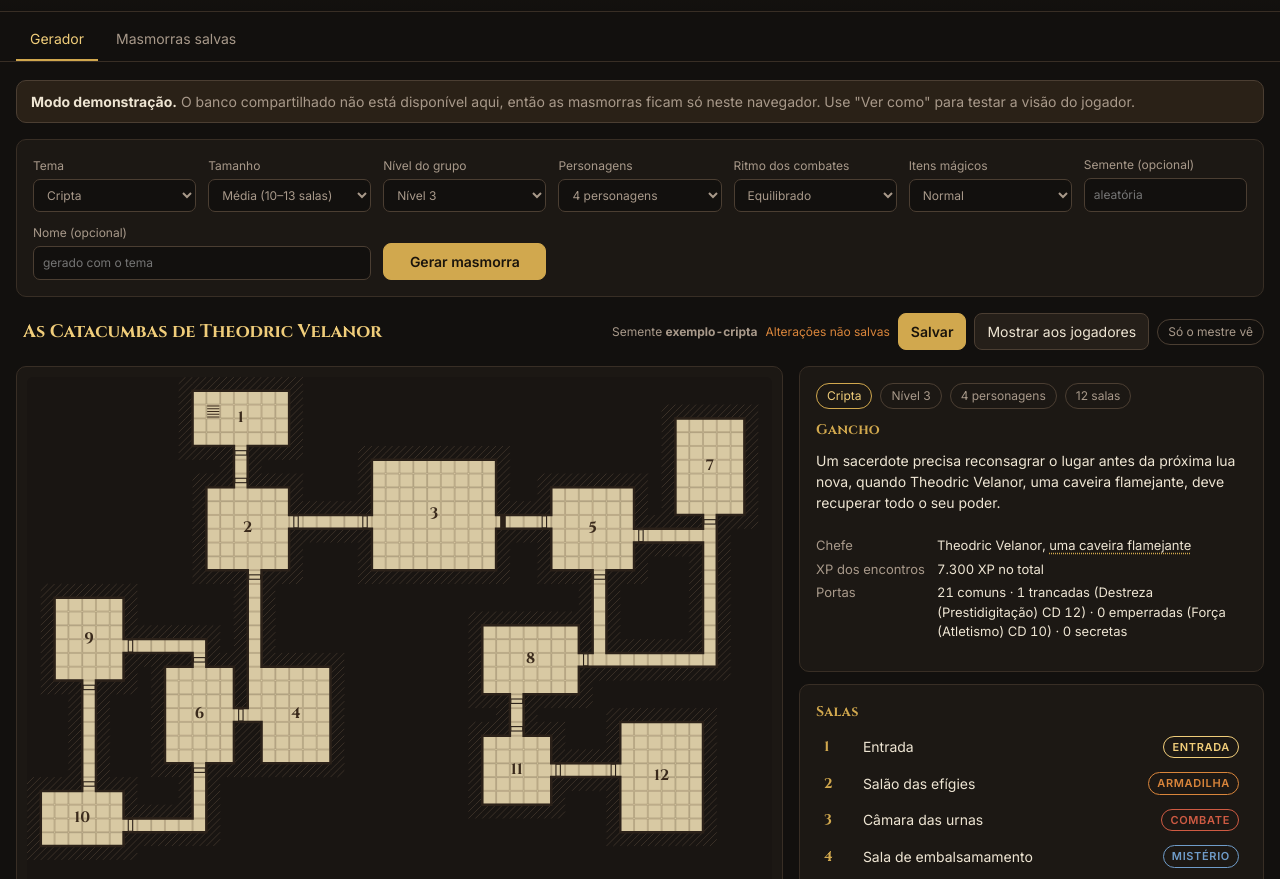
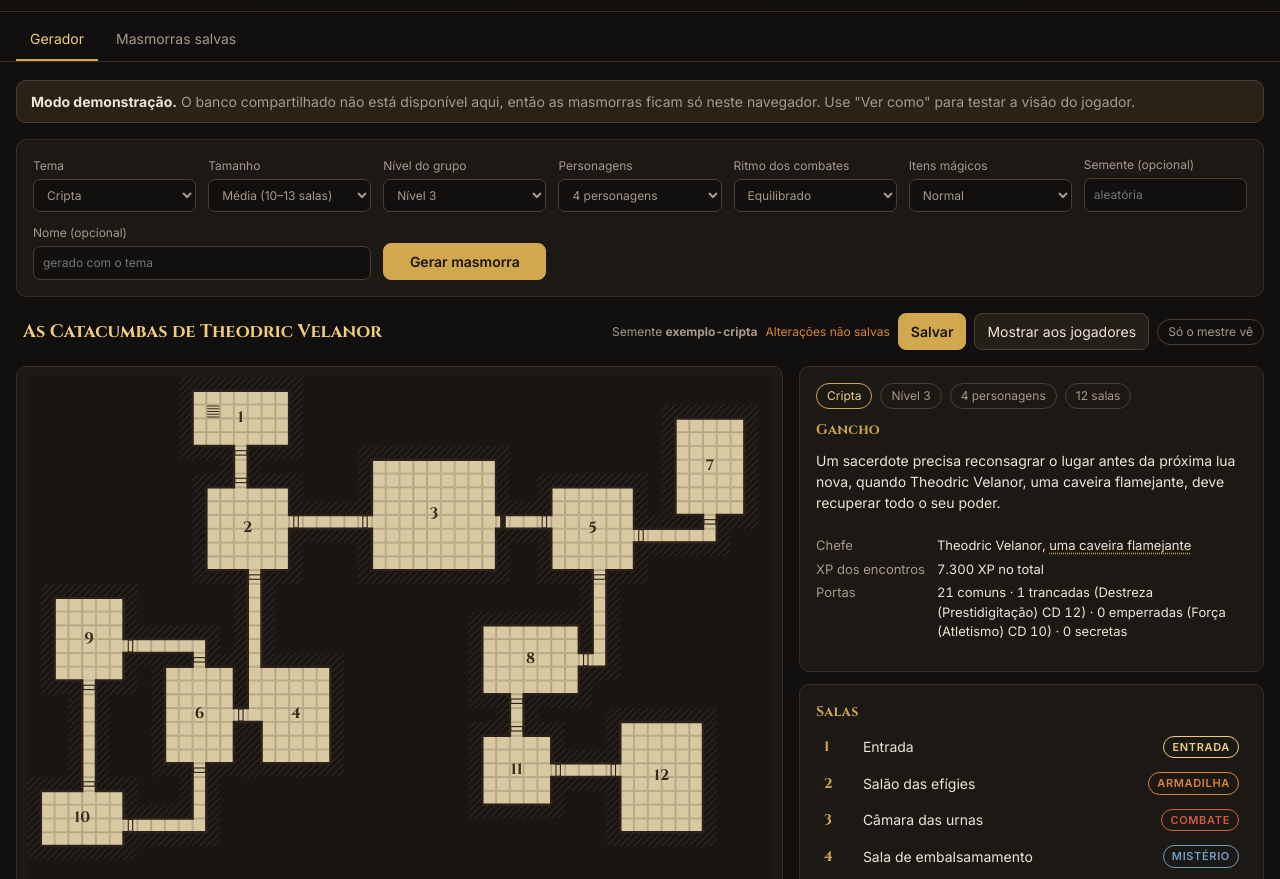
Before and after one commit to Zumbicornio/fichas-rpg, a plain HTML site: page GERADOR DE MASMORRAS/masmorras.html in a window 1280 px wide. Shown: the part 65-944 px from the top of the page. Drawn offline with Linux system fonts and the light colour scheme.

Commit message:
Gerador de Masmorras: evita corredores duplicados
- ligação entre salas que já estão perto pelo caminho escavado é pulada
- entre os dois formatos de L, escolhe o que não corre paralelo a outro
  corredor, não raspa em outras salas e atravessa menos salas
- atalho que correria paralelo ou rasparia em outra sala é descartado
- quando o L atravessa salas, só escava o trecho que falta
- caverna: a erosão das bordas não corta corredores e é desfeita se
  deixar alguma sala inalcançável

Em 1.260 masmorras de teste: corredores lado a lado de 366 para 2, salas
com duas portas para a mesma vizinha de 494 para 51.

Co-Authored-By: Claude Opus 5.5 <noreply@anthropic.com>

```diff
--- a/GERADOR DE MASMORRAS/masmorras.html
+++ b/GERADOR DE MASMORRAS/masmorras.html
@@ -644,19 +644,67 @@ function genMap(rng, tamanho, tema, rngSec){
   rooms.forEach(r=>{ for(let j=r.y;j<r.y+r.h;j++) for(let i=r.x;i<r.x+r.w;i++) g[j*W+i]=1; });
   const roomAt = (x,y) => rooms.findIndex(r => x>=r.x && x<r.x+r.w && y>=r.y && y<r.y+r.h);
   const doors = new Map();
-  for(const {a,b} of conex){
+  /* corredor em L entre os centros; "paralelo" conta quantos quadrados novos correm lado a lado
+     (a 1 ou 2 quadrados) com um corredor que já existe */
+  const caminho = (a,b,xPrimeiro) => {
     const [x0,y0]=cen(rooms[a]), [x1,y1]=cen(rooms[b]); const path=[[x0,y0]]; let x=x0, y=y0;
     const sx=()=>{ while(x!==x1){ x+=Math.sign(x1-x); path.push([x,y]); } }, sy=()=>{ while(y!==y1){ y+=Math.sign(y1-y); path.push([x,y]); } };
-    if (rng.chance(.5)){ sx(); sy(); } else { sy(); sx(); }
-    let prev = roomAt(x0,y0);
+    if (xPrimeiro){ sx(); sy(); } else { sy(); sx(); }
+    return path;
+  };
+  const corr = (i,j) => i>=0 && j>=0 && i<W && j<H && g[j*W+i]===2;
+  const paralelo = path => {
+    let n=0;
     for(let k=1;k<path.length;k++){
-      const [px,py]=path[k], ri=roomAt(px,py);
+      const [px,py]=path[k], [qx,qy]=path[k-1]; if (roomAt(px,py)>=0 || g[py*W+px]!==0) continue;
+      const hor = py===qy, lado = d => hor ? corr(px,py+d)||corr(px,py-d) : corr(px+d,py)||corr(px-d,py);
+      if (lado(1) || lado(2)) n++;
+    }
+    return n;
+  };
+  const feitas = [], viaCorr = new Set(); /* quadrados por onde passa algum corredor (a erosão da caverna não pode cortá-los) */
+  /* distância andando pelo que já foi escavado (salas e corredores), de centro a centro */
+  const distJa = (a,b) => {
+    const [x0,y0]=cen(rooms[a]), [x1,y1]=cen(rooms[b]), alvo=y1*W+x1, dist=new Int32Array(W*H).fill(-1), fila=[y0*W+x0]; dist[fila[0]]=0;
+    for (let q=0;q<fila.length;q++){ const c=fila[q]; if (c===alvo) return dist[c]; const x=c%W, y=(c-x)/W;
+      for(const [dx,dy] of [[1,0],[-1,0],[0,1],[0,-1]]){ const i=x+dx, j=y+dy, n=j*W+i;
+        if (i>=0 && j>=0 && i<W && j<H && g[n] && dist[n]<0){ dist[n]=dist[c]+1; fila.push(n); } } }
+    return Infinity;
+  };
+  const perto = (a,b) => { if (a===b) return true; const [ax,ay]=cen(rooms[a]), [bx,by]=cen(rooms[b]); return distJa(a,b) <= 1.5*(Math.abs(ax-bx)+Math.abs(ay-by)) + 4; };
+  conex.forEach(({a,b}, idx)=>{
+    /* salas que já estão ligadas por um caminho curto (por exemplo, um corredor que passou por dentro de uma delas) não ganham outro corredor */
+    if (perto(a,b)){ rng.chance(.5); return; }
+    /* entre os dois L, prefere o que não corre paralelo a outro corredor e atravessa menos salas */
+    const pref = rng.chance(.5), p1 = caminho(a,b,pref), p2 = caminho(a,b,!pref), s1 = paralelo(p1), s2 = paralelo(p2);
+    const raspa = p => { let n=0; for(let k=1;k<p.length-1;k++){ const [x,y]=p[k]; if (roomAt(x,y)>=0) continue;
+      const viz = [roomAt(...p[k-1]), roomAt(...p[k+1])];
+      if ([[1,0],[-1,0],[0,1],[0,-1]].some(([dx,dy])=>{ const r=roomAt(x+dx,y+dy); return r>=0 && !viz.includes(r); })) n++; } return n; };
+    const nota = (p,sp) => sp*10 + raspa(p)*6 + new Set(p.map(([x,y])=>roomAt(x,y)).filter(r=>r>=0 && r!==a && r!==b)).size*3;
+    const path = nota(p2,s2) < nota(p1,s1) ? p2 : p1, atalho = idx >= rooms.length-1;
+    /* atalho que duplicaria um corredor ou rasparia na parede de outra sala é descartado */
+    if (atalho && (Math.min(s1,s2) >= 2 || raspa(path) > 0)) return;
+    /* se o L atravessa outras salas, só escava o trecho que falta: começa na última sala já perto de a
+       e para na primeira sala já perto de b */
+    const salaK = path.map(([x,y])=>roomAt(x,y));
+    let ini = 0, fim = path.length-1;
+    for (let k=1;k<path.length;k++){ const r=salaK[k]; if (r>=0 && r!==b && r!==salaK[k-1] && perto(a,r)){ ini=k; } }
+    while (ini<fim && salaK[ini]>=0 && salaK[ini+1]===salaK[ini]) ini++;
+    for (let k=ini+1;k<path.length;k++){ const r=salaK[k]; if (r>=0 && r!==salaK[k-1] && (r===b || perto(r,b))){ fim=k; break; } }
+    if (salaK[ini]>=0 && salaK[ini]===salaK[fim]) return;
+    feitas.push(conex[idx]);
+    const [x0,y0]=path[ini];
+    let prev = salaK[ini];
+    for(let k=ini+1;k<=fim;k++){
+      const [px,py]=path[k], ri=salaK[k];
+      viaCorr.add(py*W+px);
       if (ri<0 && g[py*W+px]===0) g[py*W+px]=2;
       if (prev>=0 && ri<0) doors.set(px+','+py,{x:px,y:py});
       if (prev<0 && ri>=0){ const [qx,qy]=path[k-1]; doors.set(qx+','+qy,{x:qx,y:qy}); }
       prev=ri;
     }
-  }
+  });
+  conex.splice(0, conex.length, ...feitas);
   const at = (i,j) => (i<0||j<0||i>=W||j>=H) ? 0 : g[j*W+i];
   /* porta só onde a passagem tem exatamente dois lados abertos e opostos */
   const dl = [];
@@ -664,13 +712,14 @@ function genMap(rng, tamanho, tema, rngSec){
     const L=!!at(d.x-1,d.y), R=!!at(d.x+1,d.y), U=!!at(d.x,d.y-1), D=!!at(d.x,d.y+1);
     if ((L&&R&&!U&&!D) || (U&&D&&!L&&!R)) dl.push({x:d.x, y:d.y, o:(L&&R)?'h':'v', t:rng.weighted({normal:70,trancada:14,secreta:8,emperrada:8})});
   }
+  const g0 = tema==='caverna' ? g.slice() : null;
   if (tema==='caverna'){
     /* bordas irregulares nas grutas */
     const keep = new Set(); dl.forEach(d=>{ for(let dy=-1;dy<=1;dy++) for(let dx=-1;dx<=1;dx++) keep.add((d.x+dx)+','+(d.y+dy)); });
     rooms.forEach(r=>{
       for(let j=r.y;j<r.y+r.h;j++) for(let i=r.x;i<r.x+r.w;i++){
         const edge = i===r.x||j===r.y||i===r.x+r.w-1||j===r.y+r.h-1, corner=(i===r.x||i===r.x+r.w-1)&&(j===r.y||j===r.y+r.h-1);
-        if (!edge || keep.has(i+','+j)) continue;
+        if (!edge || keep.has(i+','+j) || viaCorr.has(j*W+i)) continue;
         const nearCorr = [[1,0],[-1,0],[0,1],[0,-1]].some(([dx,dy])=>at(i+dx,j+dy)===2);
         if (!nearCorr && (corner || rng.chance(.35))) g[j*W+i]=0;
       }
@@ -690,6 +739,8 @@ function genMap(rng, tamanho, tema, rngSec){
     return rooms.map((r,i)=>i).filter(i=>{ const [cx,cy]=cen(rooms[i]); return !seen[cy*W+cx]; });
   };
   const alcancaTudo = bloq => !foraDoAlcance(bloq).length;
+  /* se as bordas irregulares da caverna cortaram alguma passagem, desfaz a erosão neste mapa */
+  if (g0 && !alcancaTudo(new Set())) g.set(g0);
   const bloq = new Set();
   /* ...e atalho de verdade: sem a porta, o outro caminho entre os dois lados dela tem que ser bem mais longo */
   const desvio = (dr, bl) => {
```
